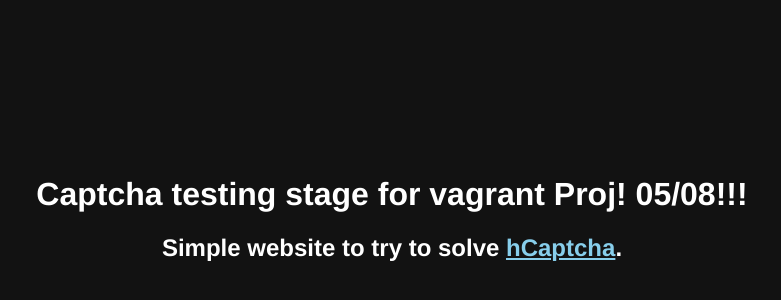
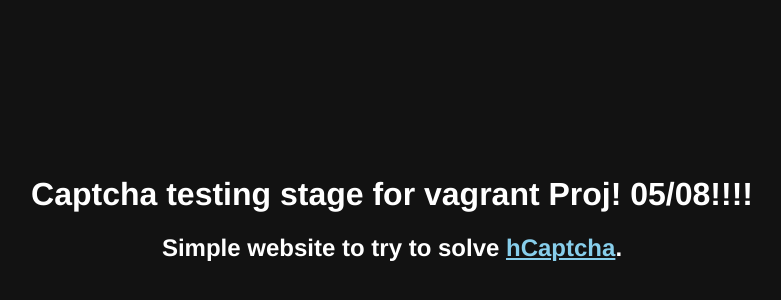
Before and after one commit to Nippybear/captcha-solver-python, a plain HTML site: page index.html in a window 1280 px wide. Shown: the part 182-482 px from the top of the page, without its empty margins (248-1029 px from the left). Drawn offline with Linux system fonts and the light colour scheme.

Commit message:
Update index.html

```diff
--- a/index.html
+++ b/index.html
@@ -10,7 +10,7 @@
   </head>
 
   <body>
-    <h1>Captcha testing stage for vagrant Proj! 05/08!!!</h1>
+    <h1>Captcha testing stage for vagrant Proj! 05/08!!!!</h1>
     <h2>Simple website to try to solve <a href="https://hCaptcha.com/?r=33d464cbbb54" target="_blank">hCaptcha</a>.</h2>
     <div class="h-captcha" data-sitekey="9a5da798-adac-4c50-9c7e-79d9f92bd4c0" data-theme="dark"></div>
   </body>
```
